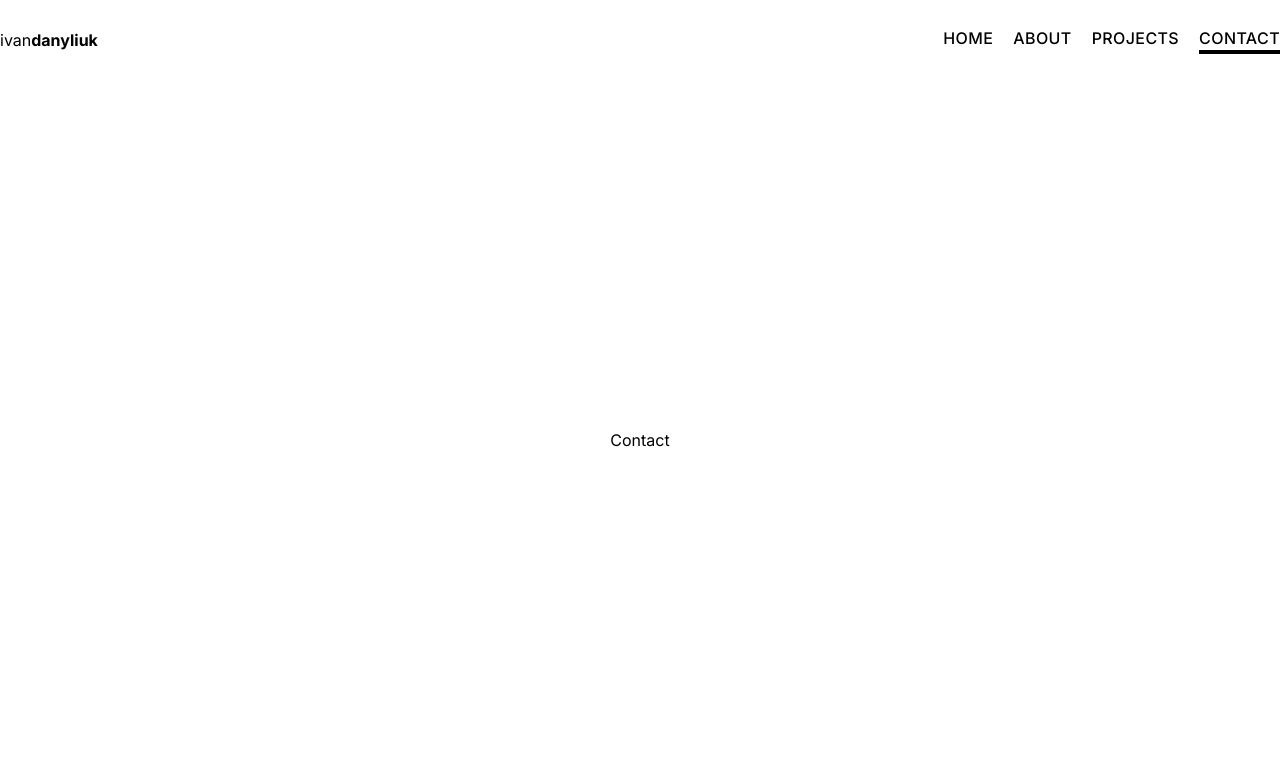
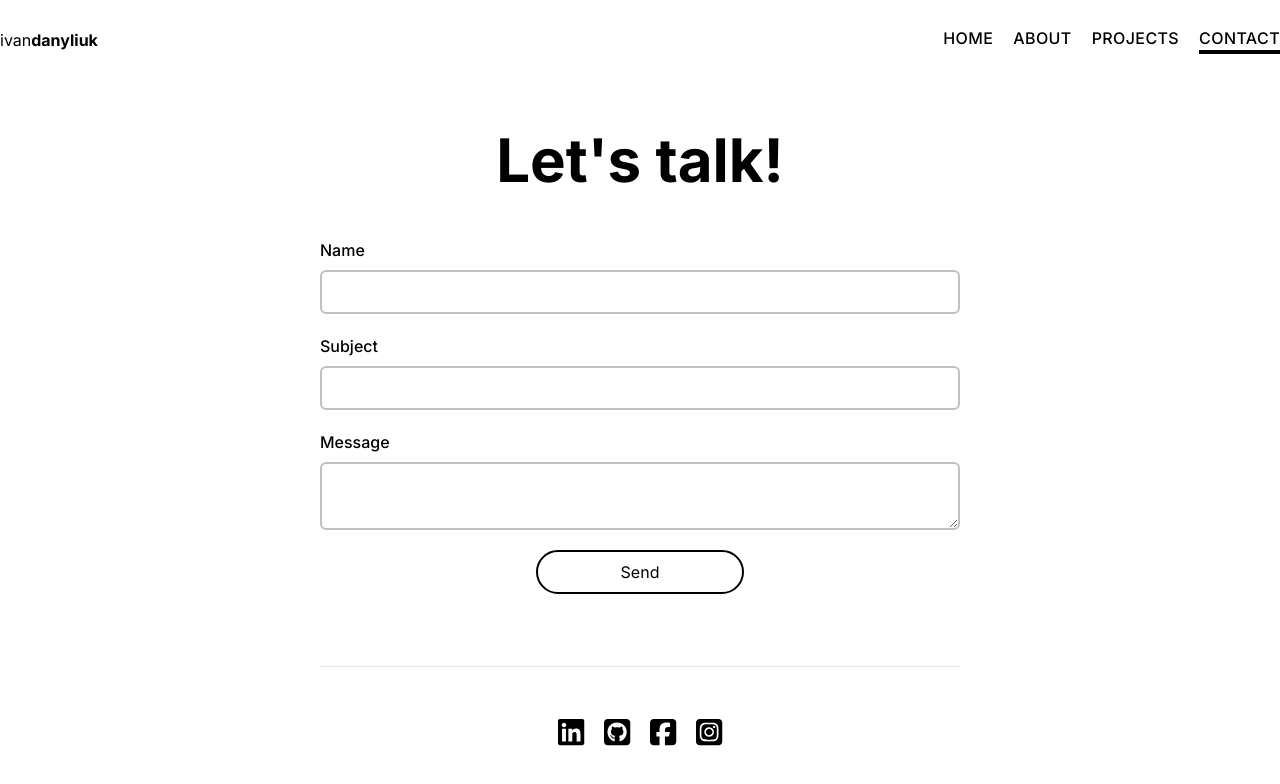
Before and after one commit to IvanDanyliuk/portfolio, a Next.js app: page /contact in a window 1280 px wide. Shown: the top 784 px of the page. Built offline with nearby package versions, Linux system fonts and the light colour scheme.

Commit message:
add the Contact page

```diff
--- a/app/contact/page.tsx
+++ b/app/contact/page.tsx
@@ -1,7 +1,65 @@
+'use client'
+
+import { useForm } from 'react-hook-form'
+import Input from "@/components/Input";
+import Textarea from '@/components/Textarea';
+import Button from '@/components/Button';
+import SocialMediaList from '@/components/SocialMediaList';
+
+interface Email {
+  name: string;
+  subject: string;
+  message: string;
+}
+
 export default function Contact() {
+  const {
+    register,
+    handleSubmit,
+    control,
+    formState: { errors },
+    getValues,
+    reset
+  } = useForm<Email>();
+
+  const submitFormData = async (data: any) => {
+    console.log(data)
+  }
+
   return (
-    <div>
-      Contact
+    <div className='relative mx-auto w-full md:w-1/2 flex flex-col items-center'>
+      <h2 className='mb-12 font-bold text-6xl text-center'>Let's talk!</h2>
+      <form onSubmit={submitFormData} className='mx-auto mb-6 w-full flex flex-col gap-5 items-center'>
+        <Input
+          name='name'
+          label='Name'
+          register={register}
+          registerOptions={{ required: 'Name is required!' }}
+          error={errors.name}
+        />
+        <Input
+          name='subject'
+          label='Subject'
+          register={register}
+          registerOptions={{ required: 'Subject is required!' }}
+          error={errors.subject}
+        />
+        <Textarea
+          name='message'
+          label='Message'
+          rows={6}
+          minLength={3}
+          maxLength={3000}
+          register={register}
+          registerOptions={{ required: 'Write you message!' }}
+          error={errors.message}
+        />
+        <Button title='Send' type='submit' />
+      </form>
+      <hr className='my-12 w-full bg-gray-100 ' />
+      <div>
+        <SocialMediaList orientation='horizontal' />
+      </div>
     </div>
   )
 }
--- a/app/globals.css
+++ b/app/globals.css
@@ -120,3 +120,14 @@ main {
 /* Projects Page */
 
 /* Contact Page */
+.field-container {
+  @apply w-full flex flex-col;
+}
+
+.field-label {
+  @apply mb-2 text-text-primary font-medium text-base;
+}
+
+.field {
+  @apply px-3 py-2 border-2 border-gray-100 rounded-md;
+}
--- a/components/Button.tsx
+++ b/components/Button.tsx
@@ -1,12 +1,12 @@
 interface ButtonProps {
   title: string;
-
-  onClick: () => void;
+  type?: 'button' | 'submit' | 'reset';
+  onClick?: () => void;
 }
 
-const Button = ({ title, onClick }: ButtonProps) => {
+const Button = ({ title, type, onClick }: ButtonProps) => {
   return (
-    <button className='' onClick={onClick}>
+    <button className='btn w-52' type={type ? type : 'button'} onClick={onClick}>
       {title}
     </button>
   )
--- /dev/null
+++ b/components/Input.tsx
@@ -0,0 +1,38 @@
+import { FieldError, RegisterOptions, UseFormRegister } from 'react-hook-form';
+
+interface InputProps {
+  name: string;
+  label?: string;
+  type?: string;
+  register: UseFormRegister<any>;
+  registerOptions?: RegisterOptions;
+  error?: FieldError;
+  [x: string]: any;
+}
+
+const Input = ({
+  name,
+  label,
+  type,
+  register,
+  registerOptions,
+  error,
+  ...props
+}: InputProps) => {
+  return (
+    <div className='field-container'>
+      <label htmlFor={name} className='field-label'>
+        {error ? error.message : label}
+      </label>
+      <input
+        id={name}
+        type={type ? type : 'text'}
+        {...props}
+        {...register(name, registerOptions)}
+        className='field'
+      />
+    </div>
+  )
+}
+
+export default Input
--- /dev/null
+++ b/components/Textarea.tsx
@@ -0,0 +1,41 @@
+import { FieldError, RegisterOptions, UseFormRegister } from 'react-hook-form';
+
+interface TextareaProps {
+  name: string;
+  label?: string;
+  rows?: number;
+  maxLength?: number;
+  minLength?: number;
+  register: UseFormRegister<any>;
+  registerOptions?: RegisterOptions;
+  error?: FieldError;
+  [x: string]: any;
+}
+
+const Textarea = ({
+  name,
+  label,
+  rows,
+  maxLength,
+  minLength,
+  register,
+  registerOptions,
+  error,
+  ...props
+}: TextareaProps) => {
+  return (
+    <div className='field-container'>
+      <label htmlFor={name} className='field-label'>
+        {error ? error.message : label}
+      </label>
+      <textarea
+        id={name}
+        {...props}
+        {...register(name, registerOptions)}
+        className='field'
+      />
+    </div>
+  )
+}
+
+export default Textarea
--- a/package.json
+++ b/package.json
@@ -28,6 +28,8 @@
     "postcss": "8.4.28",
     "react": "18.2.0",
     "react-dom": "18.2.0",
+    "react-hook-form": "^7.45.4",
+    "resend": "^1.0.0",
     "tailwindcss": "3.3.3",
     "typescript": "5.1.6",
     "uuid": "^9.0.0"
```
Also changed, not shown: 1 other file (tests, documents, lock files or other folders).
